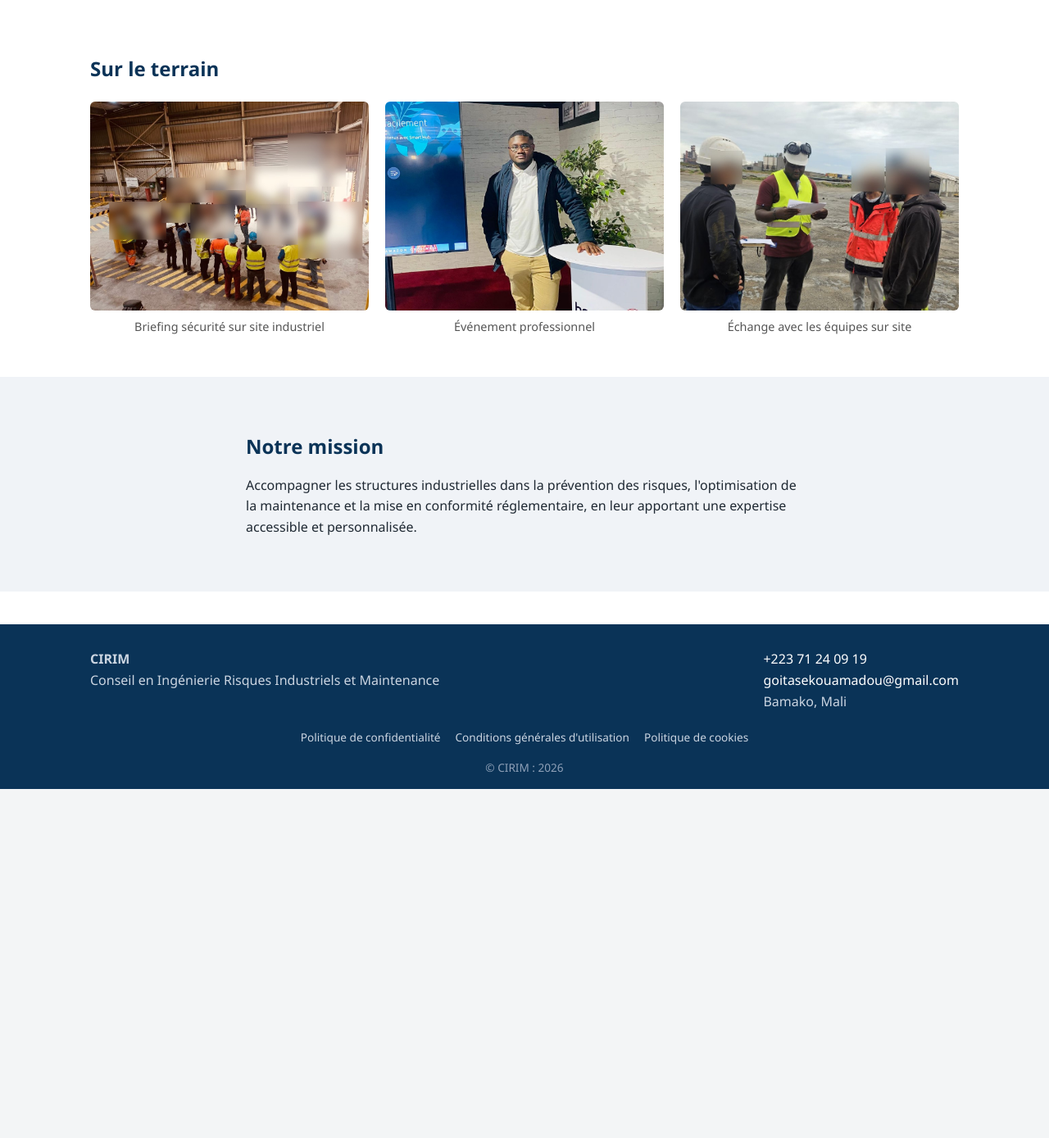
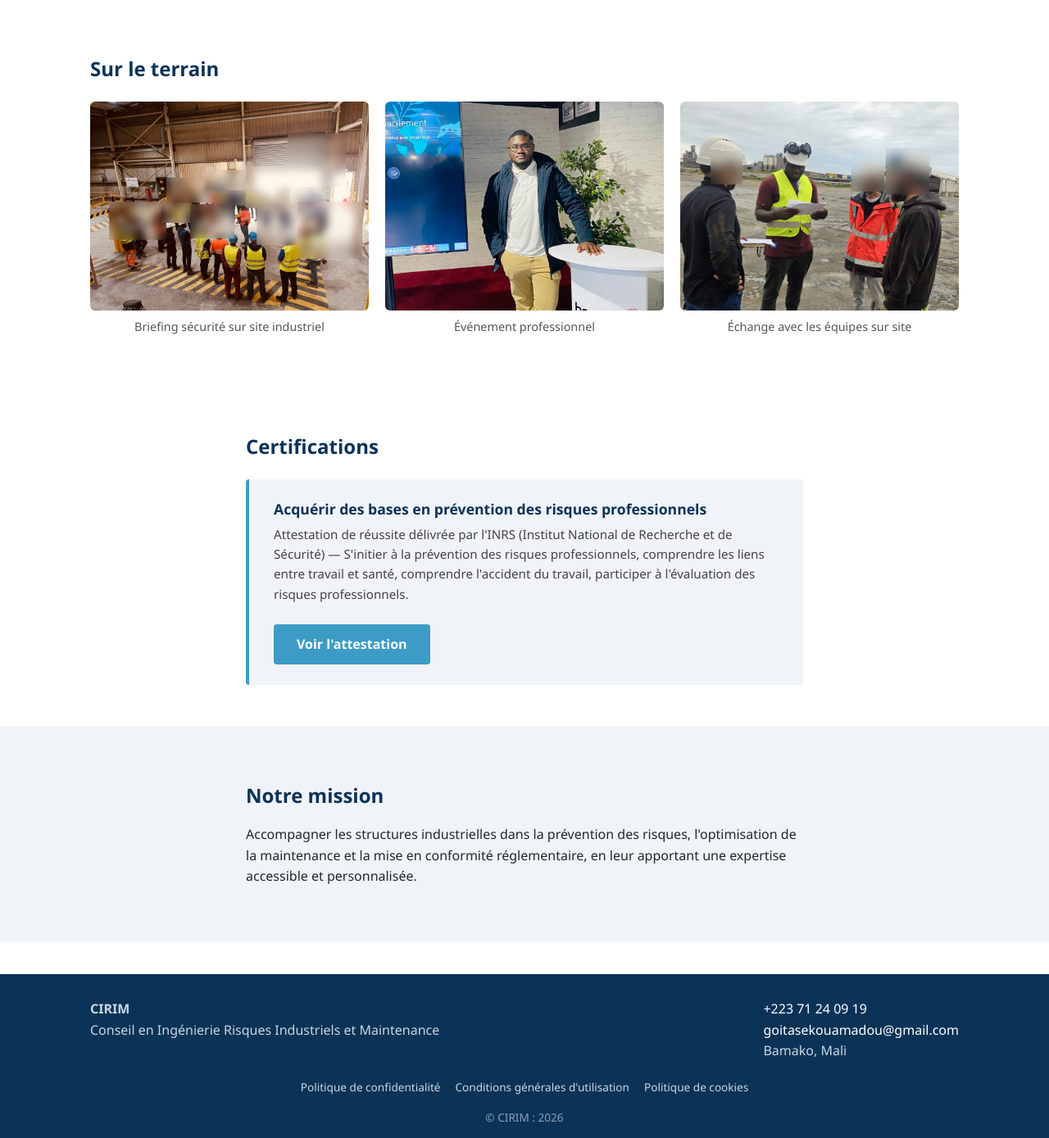
Before and after one commit to BassGoita/Web-site-CIRIM, a Flask app: page /a-propos/ in a window 1280 px wide. Shown: the part 884-2273 px from the top of the page at 82% size. Before the commit the page ends 1847 px from the top, so only its background shows below. Run offline with Flask 3, Linux system fonts and the light colour scheme.

Commit message:
Ajoute l'attestation INRS de prévention des risques professionnels
Ajoute une section Certifications sur la page À propos avec un lien
vers l'attestation de réussite du fondateur (INRS, 30/09/2026).

Co-Authored-By: Claude Sonnet 5 <noreply@anthropic.com>

```diff
--- a/static/css/style.css
+++ b/static/css/style.css
@@ -244,6 +244,31 @@ a:hover {
     text-align: center;
 }
 
+/* Page À propos : carte de certification */
+.carte-certification {
+    margin-top: 25px;
+    background-color: var(--couleur-fond-alt);
+    border-left: 4px solid var(--couleur-accent);
+    border-radius: 4px;
+    padding: 25px 30px;
+    display: flex;
+    justify-content: space-between;
+    align-items: center;
+    gap: 25px;
+    flex-wrap: wrap;
+}
+
+.carte-certification h3 {
+    margin: 0 0 8px;
+    font-size: 1.1rem;
+}
+
+.details-certification {
+    margin: 0;
+    color: #444;
+    font-size: 0.95rem;
+}
+
 /* Page Services : liste détaillée */
 .intro-page {
     font-size: 1.05rem;
--- a/templates/apropos.html
+++ b/templates/apropos.html
@@ -78,6 +78,28 @@
     </div>
 </section>
 
+<!-- Certifications : attestations et formations suivies par le fondateur -->
+<section class="section">
+    <div class="conteneur conteneur-etroit">
+        <h2>Certifications</h2>
+        <div class="carte-certification">
+            <div>
+                <h3>Acquérir des bases en prévention des risques professionnels</h3>
+                <p class="details-certification">
+                    Attestation de réussite délivrée par l'INRS (Institut National
+                    de Recherche et de Sécurité) — S'initier à la prévention des
+                    risques professionnels, comprendre les liens entre travail et
+                    santé, comprendre l'accident du travail, participer à
+                    l'évaluation des risques professionnels.
+                </p>
+            </div>
+            <a class="bouton" href="{{ url_for('static', filename='documents/attestation-inrs-prevention-risques.pdf') }}" target="_blank" rel="noopener">
+                Voir l'attestation
+            </a>
+        </div>
+    </div>
+</section>
+
 <section class="section section-alt">
     <div class="conteneur conteneur-etroit">
         <h2>Notre mission</h2>
```
Also changed, not shown: 1 other file.
